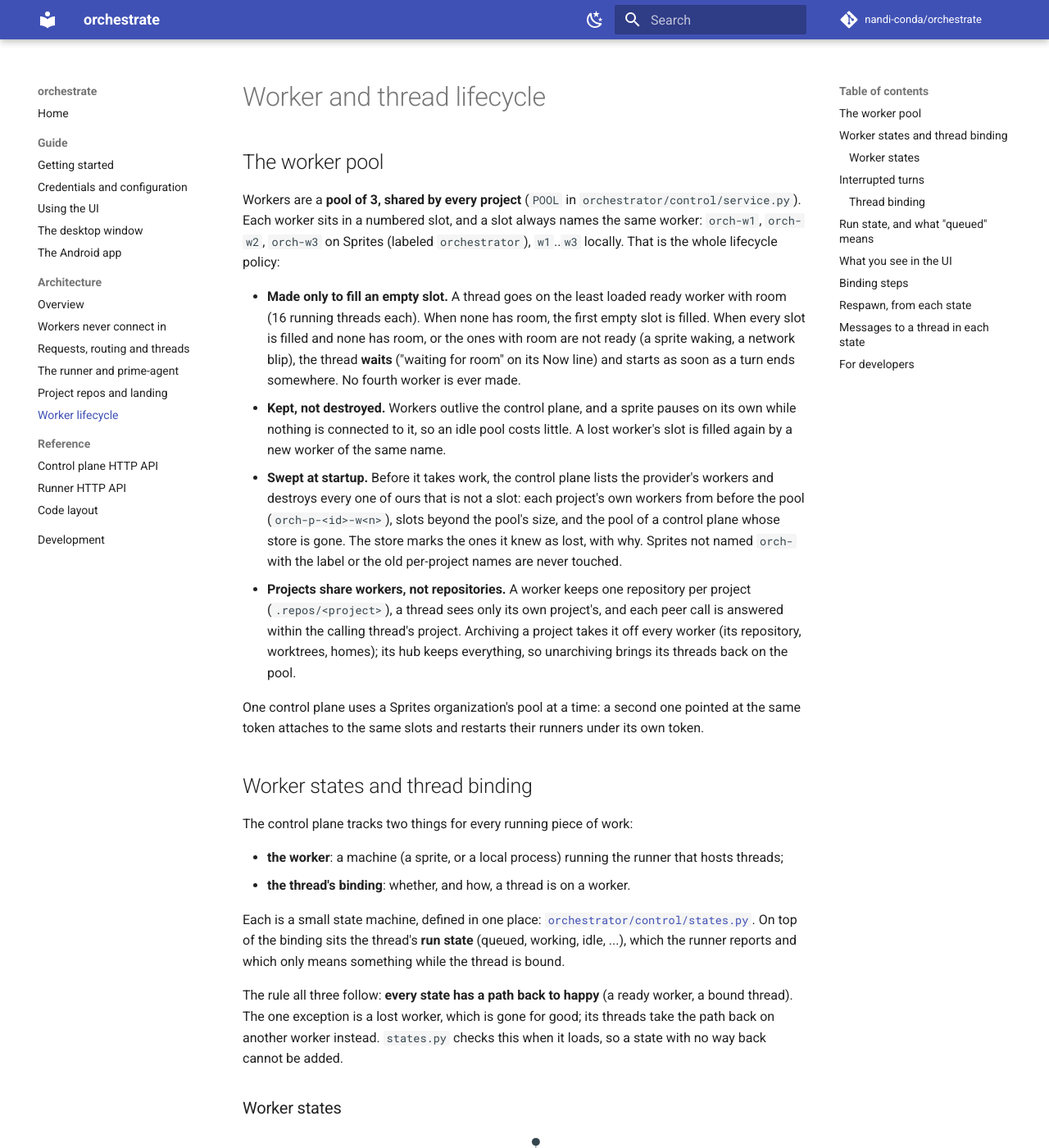
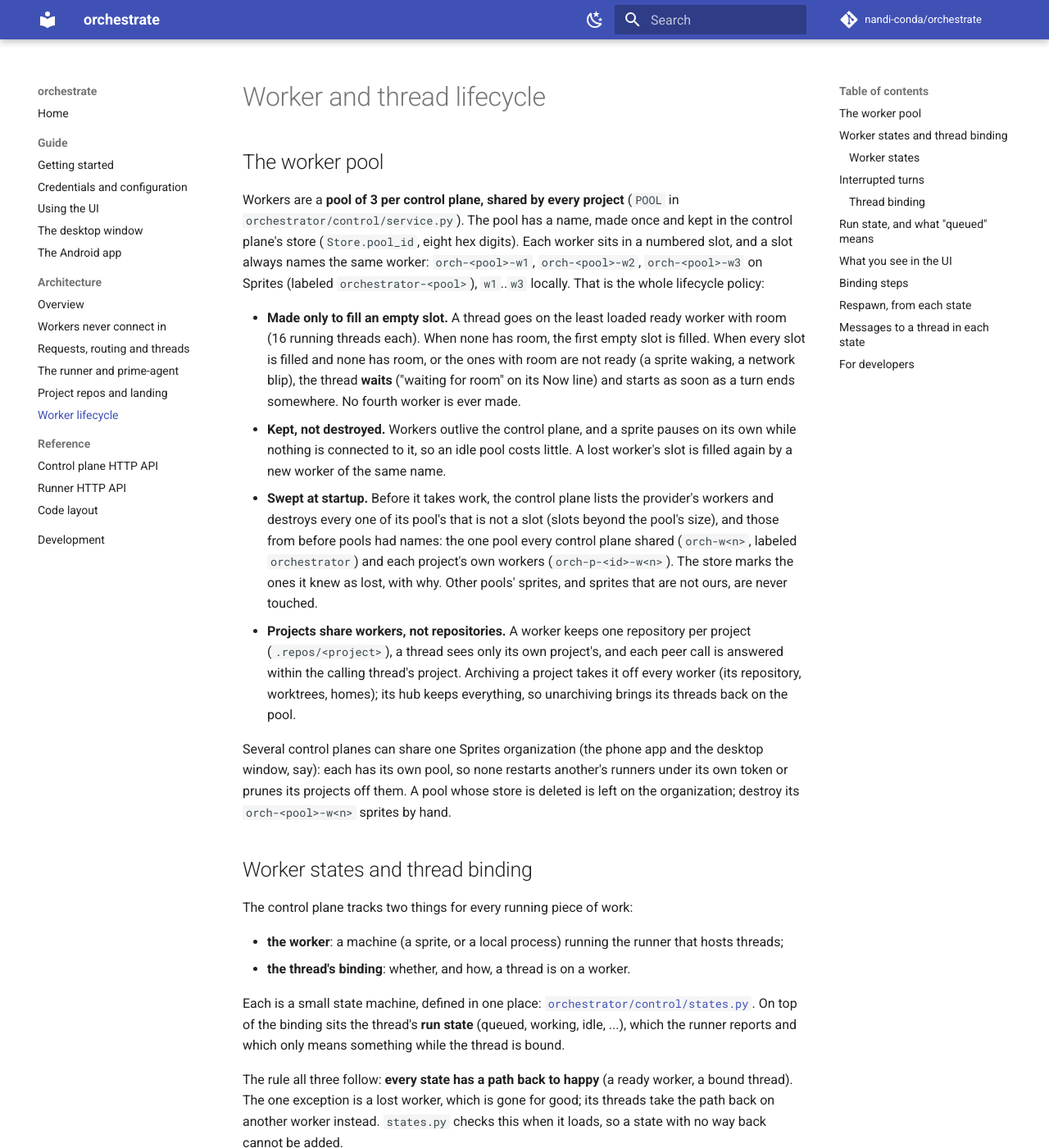
Before and after one commit to nandi-conda/orchestrate, an MkDocs documentation site: the page built from docs/worker-lifecycle.md, in a window 1280 px wide and 1400 px high. Shown: the whole window at 82% size. Built offline with MkDocs 1.6.1 and Material for MkDocs 9.7.7, drawn with Linux system fonts in a browser that asks for light colours; comment, search, counter and statistics services are not loaded; some of the changed text lies outside the part shown.

Commit message:
Give each control plane its own worker pool on Sprites
The phone app and the desktop window shared the sprites orch-w1..w3. Each
has its own runner token and projects, so whichever attached a worker
restarted its runner under its own token (cutting the other's threads off)
and pruned the other's projects from it; with both open, binds kept being
knocked back.

The store now names its pool once (Store.pool_id, eight hex digits). Sprite
workers are orch-<pool>-w<n>, labeled orchestrator-<pool>. The startup sweep
destroys this pool's sprites outside its slots and those from before pools
had names (the shared orch-w<n>, labeled orchestrator, and the per-project
orch-p-<id>-w<n>), and never another pool's; the store marks the ones it
knew as lost.

Co-Authored-By: Claude Opus 5.5 <noreply@anthropic.com>
Claude-Session: https://claude.ai/code/session_01T7F418ZMw7wNJiAbmhkZSz

```diff
--- a/docs/worker-lifecycle.md
+++ b/docs/worker-lifecycle.md
@@ -2,10 +2,12 @@
 
 ## The worker pool
 
-Workers are a **pool of 3, shared by every project** (`POOL` in
-`orchestrator/control/service.py`). Each worker sits in a numbered slot, and a
-slot always names the same worker: `orch-w1`, `orch-w2`, `orch-w3` on Sprites
-(labeled `orchestrator`), `w1`..`w3` locally. That is the whole lifecycle
+Workers are a **pool of 3 per control plane, shared by every project**
+(`POOL` in `orchestrator/control/service.py`). The pool has a name, made once
+and kept in the control plane's store (`Store.pool_id`, eight hex digits).
+Each worker sits in a numbered slot, and a slot always names the same worker:
+`orch-<pool>-w1`, `orch-<pool>-w2`, `orch-<pool>-w3` on Sprites (labeled
+`orchestrator-<pool>`), `w1`..`w3` locally. That is the whole lifecycle
 policy:
 
 - **Made only to fill an empty slot.** A thread goes on the least loaded
@@ -19,11 +21,12 @@ policy:
   little. A lost worker's slot is filled again by a new worker of the same
   name.
 - **Swept at startup.** Before it takes work, the control plane lists the
-  provider's workers and destroys every one of ours that is not a slot: each
-  project's own workers from before the pool (`orch-p-<id>-w<n>`), slots
-  beyond the pool's size, and the pool of a control plane whose store is
-  gone. The store marks the ones it knew as lost, with why. Sprites not named
-  `orch-` with the label or the old per-project names are never touched.
+  provider's workers and destroys every one of its pool's that is not a
+  slot (slots beyond the pool's size), and those from before pools had
+  names: the one pool every control plane shared (`orch-w<n>`, labeled
+  `orchestrator`) and each project's own workers (`orch-p-<id>-w<n>`). The
+  store marks the ones it knew as lost, with why. Other pools' sprites, and
+  sprites that are not ours, are never touched.
 - **Projects share workers, not repositories.** A worker keeps one
   repository per project (`.repos/<project>`), a thread sees only its own
   project's, and each peer call is answered within the calling thread's
@@ -31,9 +34,11 @@ policy:
   worktrees, homes); its hub keeps everything, so unarchiving brings its
   threads back on the pool.
 
-One control plane uses a Sprites organization's pool at a time: a second one
-pointed at the same token attaches to the same slots and restarts their
-runners under its own token.
+Several control planes can share one Sprites organization (the phone app
+and the desktop window, say): each has its own pool, so none restarts
+another's runners under its own token or prunes its projects off them. A
+pool whose store is deleted is left on the organization; destroy its
+`orch-<pool>-w<n>` sprites by hand.
 
 ## Worker states and thread binding
 
```
Also changed, not shown: other parts of docs/worker-lifecycle.md (+7 -7 lines), docs/architecture/runner.md (+4 -4 lines), docs/guide/getting-started.md (+1 -1 lines), 5 other files.
